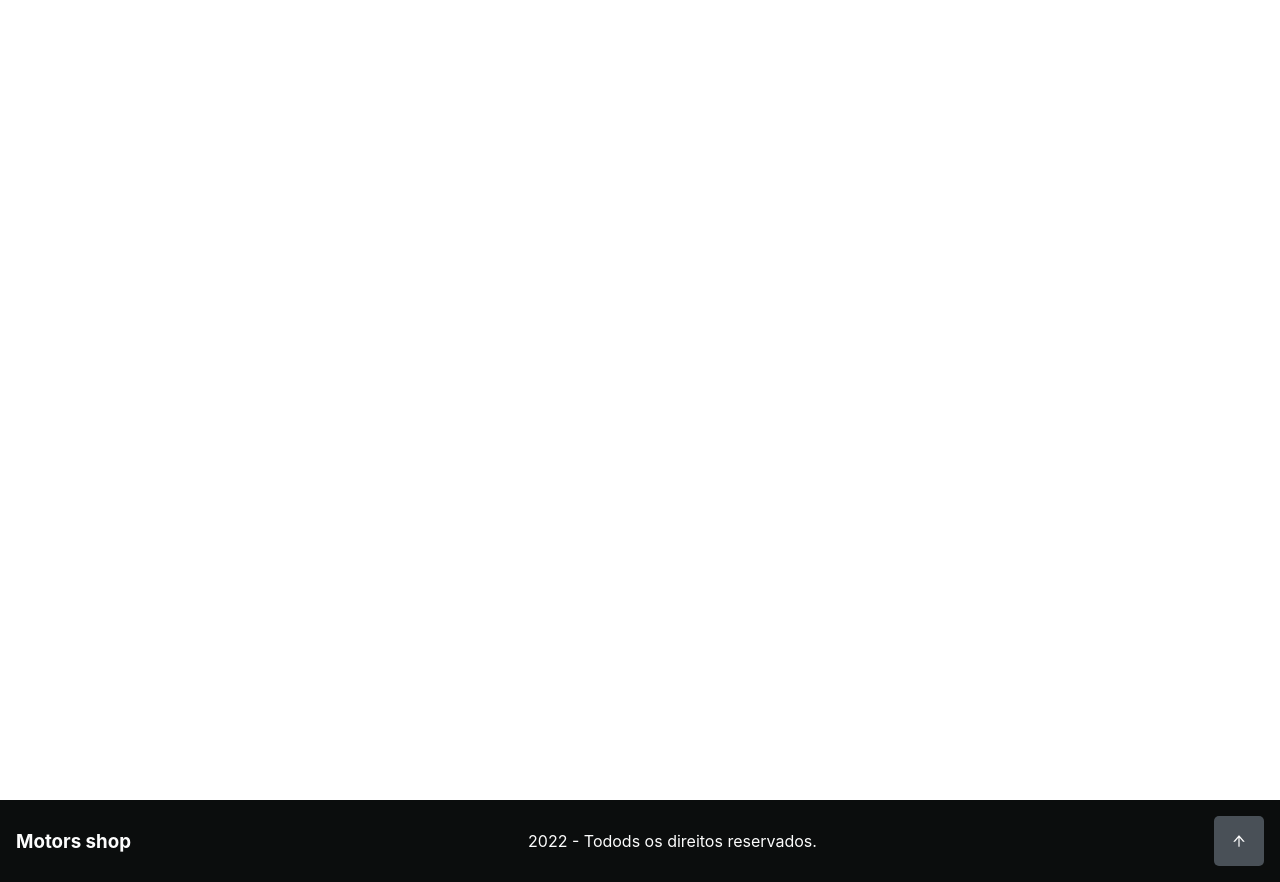
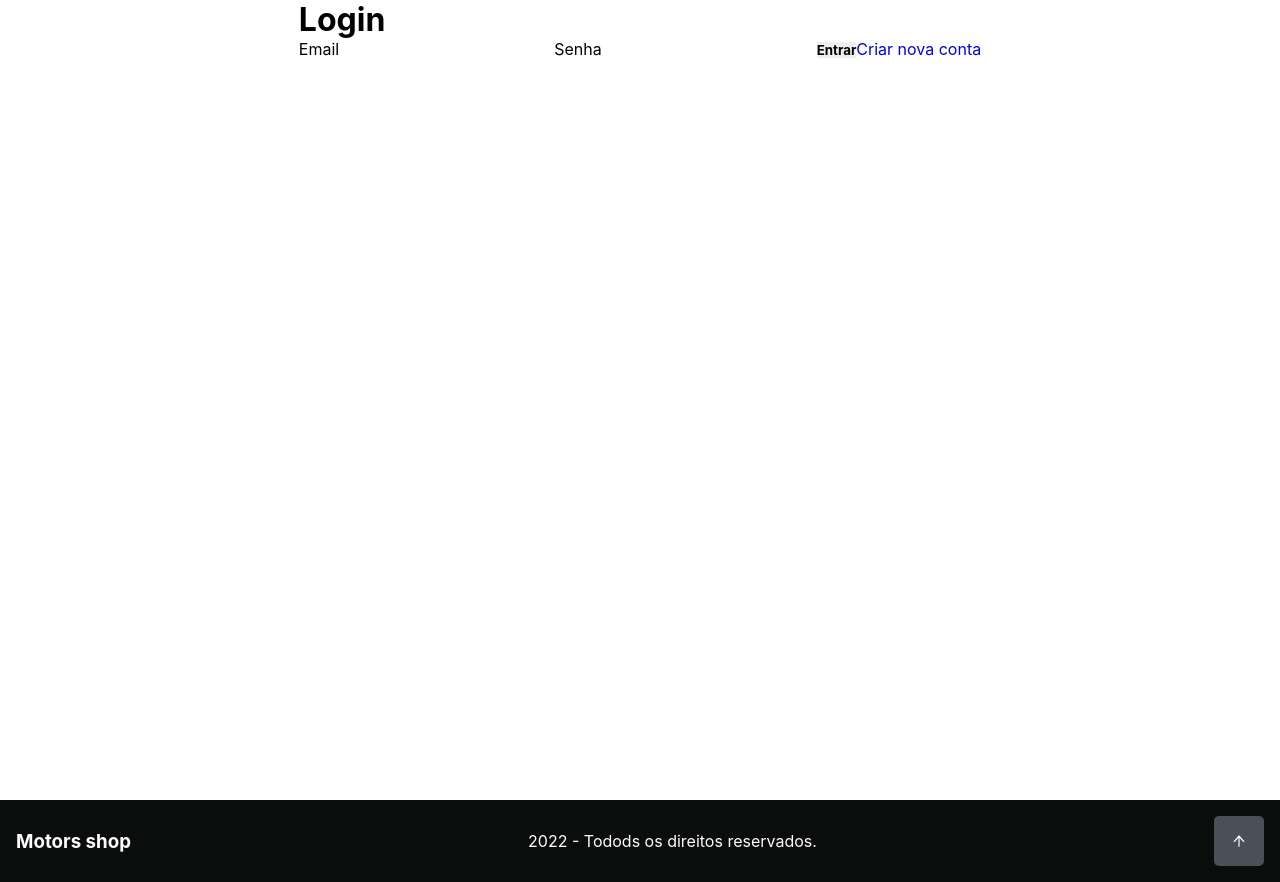
Before and after one commit to KNZ-Cars-10/Front-End, a React (Vite) app: page / in a window 1280 px wide. Built offline with nearby package versions, Linux system fonts and the light colour scheme.

Commit message:
fix: authProvider in app

```diff
--- a/src/App.tsx
+++ b/src/App.tsx
@@ -2,6 +2,7 @@ import { ToastContainer } from "react-toastify";
 import { RouterComponent } from "./Routes/routes";
 import "react-toastify/dist/ReactToastify.css";
 import { Footer } from "./components/footer/footer";
+import { AuthProvider } from "./providers/authContext/authContext";
 // import { Header } from "./components/header/header";
 
 function App() {
@@ -9,12 +10,13 @@ function App() {
     <>
       <div className="App">
         <div className="routes">
+          <AuthProvider>
             {/* <Header /> */}
             <RouterComponent />
 
             <ToastContainer
-            position="top-right"
-            autoClose={5000}
+              position="bottom-right"
+              autoClose={1500}
               hideProgressBar={false}
               newestOnTop={false}
               closeOnClick
@@ -24,6 +26,7 @@ function App() {
               pauseOnHover
               theme="light"
             />
+          </AuthProvider>
         </div>
       </div>
       <Footer />
--- a/src/Routes/routes.tsx
+++ b/src/Routes/routes.tsx
@@ -8,7 +8,7 @@ export const RouterComponent = () => {
   return (
     <AdvertProvider>
       <Routes>
-        <Route path="/login" element={<LoginPage />} />
+        <Route path="/" element={<LoginPage />} />
         {/* <Route path="/register" element={<RegisterPage />} /> */}
         <Route path="/dash" element={<DashPage />} />
         {/* <Route path="/*" element={<NotFound />} /> */}
--- a/src/pages/dash/dash.tsx
+++ b/src/pages/dash/dash.tsx
@@ -5,8 +5,11 @@ import { AdvertCard } from "../../components/advertCard/advertCrad";
 import { Filters } from "../../components/filters/filters";
 import { AdvertContext } from "../../providers/advertContext/advertContext";
 import { api } from "../../services/api";
+import { useNavigate } from "react-router-dom";
 
 export function DashPage() {
+  const navigate = useNavigate();
+
   const {
     loading,
     mock,
@@ -19,6 +22,12 @@ export function DashPage() {
   } = useContext(AdvertContext);
 
   useEffect(() => {
+    const token = localStorage.getItem("token");
+
+    if (!token) {
+      navigate("/");
+    }
+
     getAdverts();
   }, []);
 
--- a/src/providers/authContext/authContext.tsx
+++ b/src/providers/authContext/authContext.tsx
@@ -2,6 +2,7 @@ import { ReactNode, createContext, useEffect, useState } from "react";
 import { LoginData } from "../../interfaces/login.interfaces";
 import { api } from "../../services/api";
 import { useNavigate } from "react-router-dom";
+import { toast } from "react-toastify";
 
 interface AuthProviderProps {
   children: ReactNode;
@@ -44,7 +45,9 @@ export const AuthProvider = ({ children }: AuthProviderProps) => {
 
       setLoading(false);
 
-      navigate("/dashboard");
+      toast.success("Login realizado com sucesso!");
+
+      navigate("/dash");
     } catch (error) {
       console.log(error);
     }
```
Lines whose indentation alone changed are shown as unchanged.
